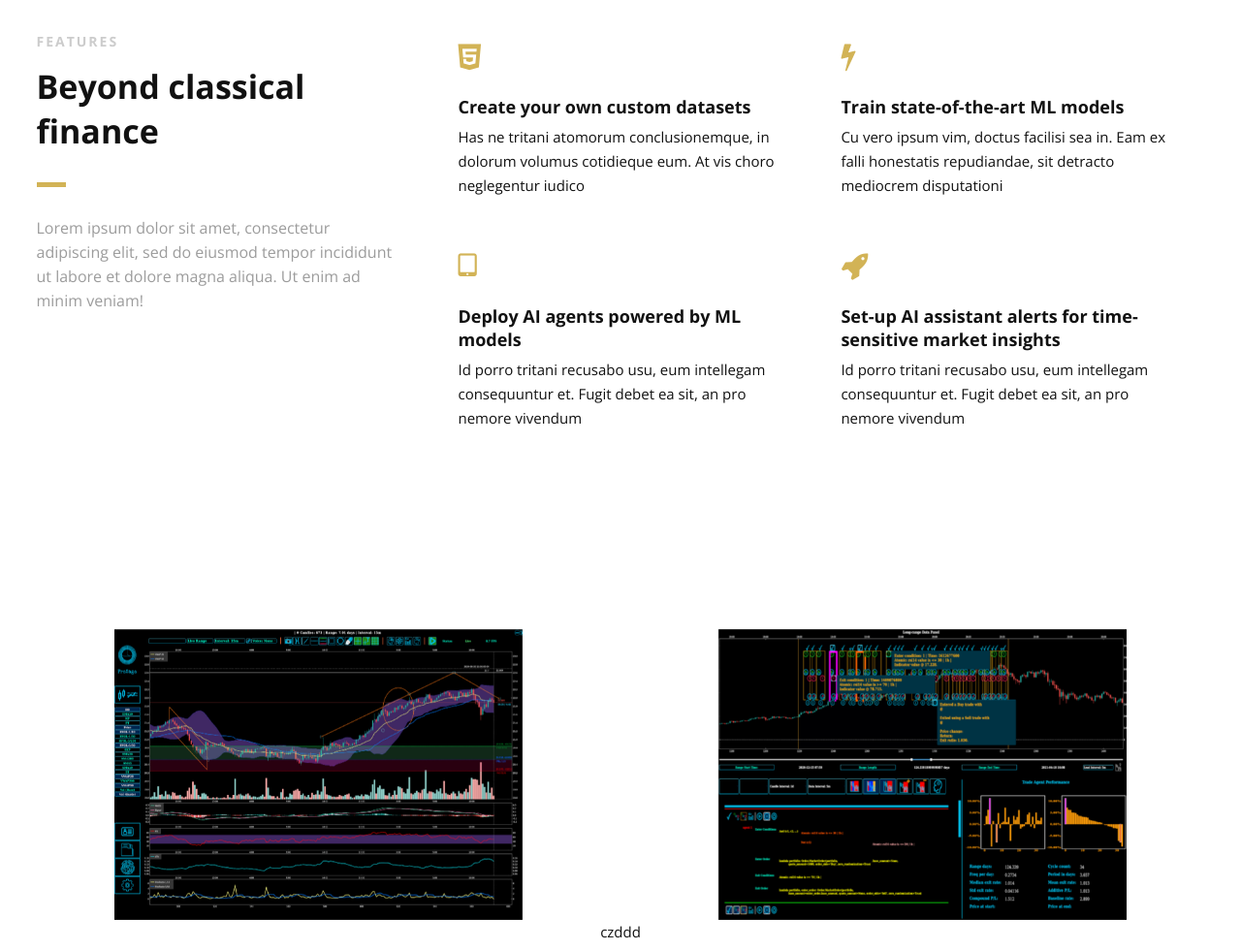
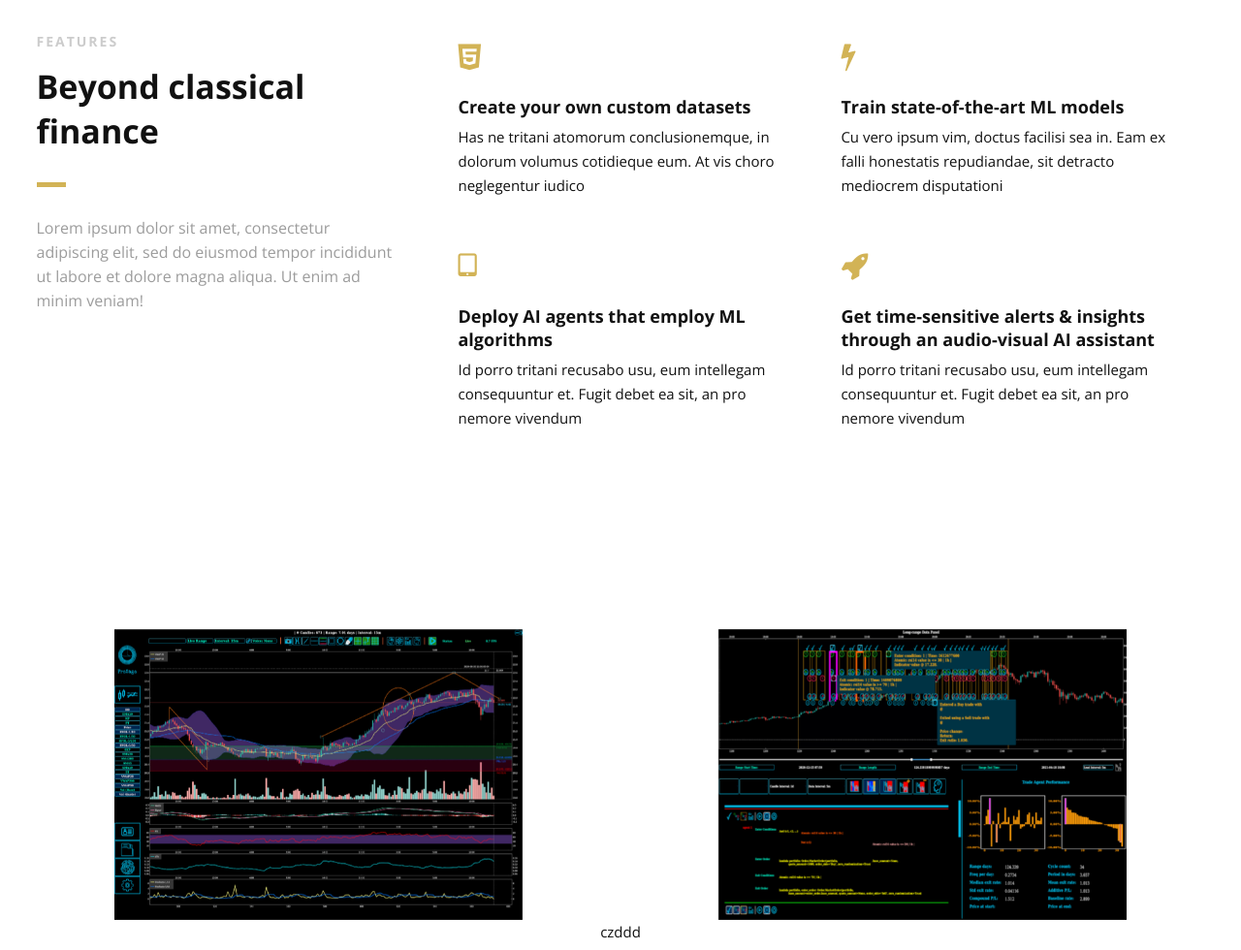
Before and after one commit to PresageAnalytics/PresageAnalytics.github.io, a plain HTML site: page index.html in a window 1280 px wide. Shown: the part 900-1880 px from the top of the page at 97% size. Drawn offline with nearby package versions, Linux system fonts and the light colour scheme.

Commit message:
next commits

```diff
--- a/index.html
+++ b/index.html
@@ -222,7 +222,7 @@
                         </div>
                         <!--Icon Block Description-->
                         <div class="icon-block-description">
-                            <h4>Deploy AI agents powered by ML models</h4>
+                            <h4>Deploy AI agents that employ ML algorithms</h4>
                             <p>Id porro tritani recusabo usu, eum intellegam consequuntur et. Fugit debet ea sit, an pro
                                 nemore vivendum</p>
                         </div>
@@ -237,7 +237,7 @@
                         </div>
                         <!--Icon Block Description-->
                         <div class="icon-block-description">
-                            <h4>Set-up AI assistant alerts for time-sensitive market insights </h4>
+                            <h4>Get time-sensitive alerts &amp; insights through an audio-visual AI assistant </h4>
                             <p>Id porro tritani recusabo usu, eum intellegam consequuntur et. Fugit debet ea sit, an pro
                                 nemore vivendum</p>
                         </div>
```
